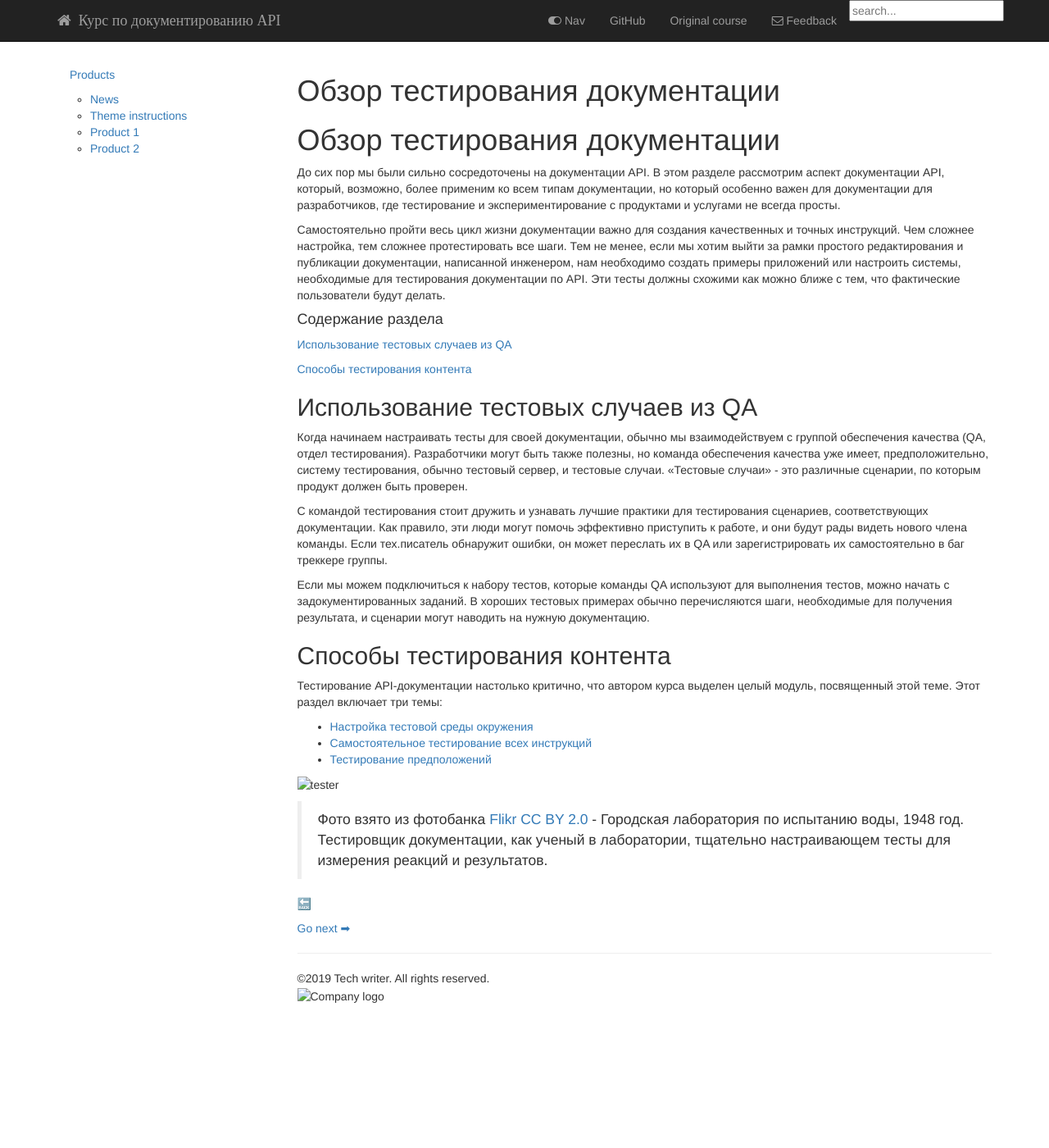
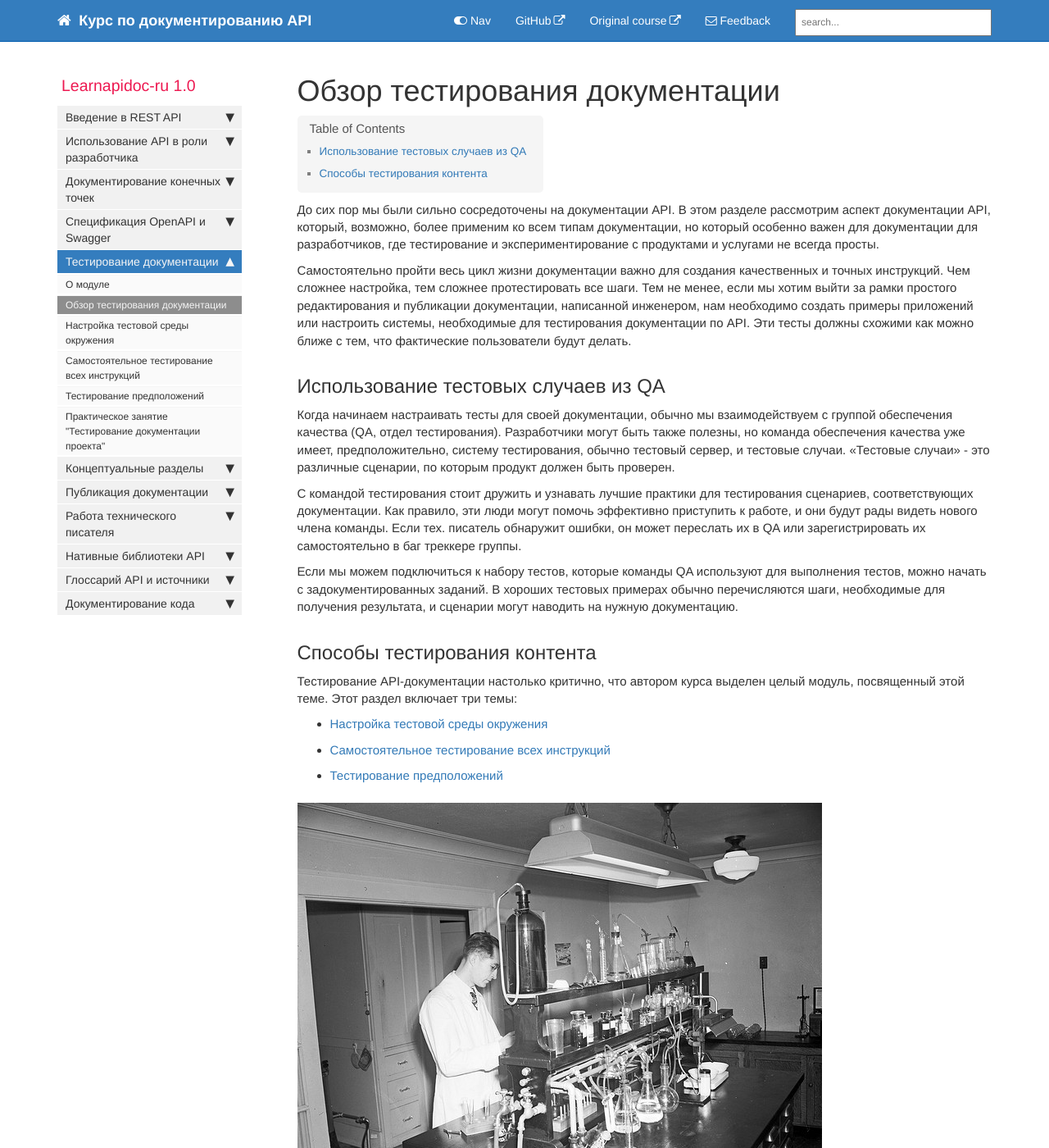
Before and after one commit to Starkovden/Starkovden.github.io, a Jekyll site: the page built from pages/testing-api-doc/overview-testing.md, in a window 1280 px wide and 1400 px high. Shown: the whole window at 82% size. Built offline with Jekyll 4.4.1, drawn with Linux system fonts in a browser that asks for light colours; nearby versions of some CDN libraries; our own code applies the rules of GitHub Pages for plain Markdown files; library files that are not in the unit come from our copies; comment, search, counter and statistics services are not loaded; some of the changed lines change nothing that is shown; some of the changed text lies outside the part shown.

Commit message:
форматирование раздела

```diff
--- a/pages/testing-api-doc/overview-testing.md
+++ b/pages/testing-api-doc/overview-testing.md
@@ -1,21 +1,21 @@
-# Обзор тестирования документации
+---
+title: Обзор тестирования документации
+last_updated: Oct 9, 2019
+sidebar: mydoc_sidebar
+permalink: overview-testing.html
+folder: testing-api-doc
+---
 
 До сих пор мы были сильно сосредоточены на документации API. В этом разделе рассмотрим аспект документации API, который, возможно, более применим ко всем типам документации, но который особенно важен для документации для разработчиков, где тестирование и экспериментирование с продуктами и услугами не всегда просты.
 
 Самостоятельно пройти весь цикл жизни документации важно для создания качественных и точных инструкций. Чем сложнее настройка, тем сложнее протестировать все шаги. Тем не менее, если мы хотим выйти за рамки простого редактирования и публикации документации, написанной инженером, нам необходимо создать примеры приложений или настроить системы, необходимые для тестирования документации по API. Эти тесты должны схожими как можно ближе с тем, что фактические пользователи будут делать.
-
-#### Содержание раздела
-
-[Использование тестовых случаев из QA](#leverage)
-
-[Способы тестирования контента](#testWays)
 
 <a name="leverage"></a>
 ## Использование тестовых случаев из QA
 
 Когда начинаем настраивать тесты для своей документации, обычно мы взаимодействуем с группой обеспечения качества (QA, отдел тестирования). Разработчики  могут быть также полезны, но команда обеспечения качества уже имеет, предположительно, систему тестирования, обычно тестовый сервер, и тестовые случаи. «Тестовые случаи» - это различные сценарии, по которым продукт должен быть проверен.
 
-С командой тестирования стоит дружить и узнавать лучшие практики для тестирования сценариев, соответствующих документации. Как правило, эти люди могут помочь эффективно приступить к работе, и они будут рады видеть нового члена команды. Если тех.писатель обнаружит ошибки, он может переслать их в QA или зарегистрировать их самостоятельно в баг треккере группы.
+С командой тестирования стоит дружить и узнавать лучшие практики для тестирования сценариев, соответствующих документации. Как правило, эти люди могут помочь эффективно приступить к работе, и они будут рады видеть нового члена команды. Если тех. писатель обнаружит ошибки, он может переслать их в QA или зарегистрировать их самостоятельно в баг треккере группы.
 
 Если мы можем подключиться к набору тестов, которые команды QA используют для выполнения тестов, можно начать с задокументированных заданий. В хороших тестовых примерах обычно перечисляются шаги, необходимые для получения результата, и сценарии могут наводить на нужную документацию.
 
@@ -24,13 +24,14 @@
 
 Тестирование API-документации настолько критично, что автором курса выделен целый модуль, посвященный этой теме. Этот раздел включает три темы:
 
-- [Настройка тестовой среды окружения](set-up-test-environment.md)
-- [Самостоятельное тестирование всех инструкций](test-instructions-yourself.md)
-- [Тестирование предположений](test-assumptions.md)
+- [Настройка тестовой среды окружения](set-up-test-environment.html)
+- [Самостоятельное тестирование всех инструкций](test-instructions-yourself.html)
+- [Тестирование предположений](test-assumptions.html)
 
-![tester](img/1.jpg)
-> Фото взято из фотобанка [Flikr](https://www.flickr.com/photos/seattlemunicipalarchives/3739366791/) [CC BY 2.0](https://creativecommons.org/licenses/by/2.0/legalcode) - Городская лаборатория по испытанию воды, 1948 год. Тестировщик документации, как ученый в лаборатории, тщательно настраивающем тесты для измерения реакций и результатов.
+{% include image.html file="testing-api-doc/1.jpg" alt="tester" %}
 
-[🔙](README.md)
+*Фото взято из фотобанка [Flikr](https://www.flickr.com/photos/seattlemunicipalarchives/3739366791/) [CC BY 2.0](https://creativecommons.org/licenses/by/2.0/legalcode) - Городская лаборатория по испытанию воды, 1948 год. Тестировщик документации, как ученый в лаборатории, тщательно настраивающем тесты для измерения реакций и результатов*
 
-[Go next ➡](set-up-test-environment.md)
+[🔙](about-fifth-module.html)
+
+[Go next ➡](set-up-test-environment.html)
```
